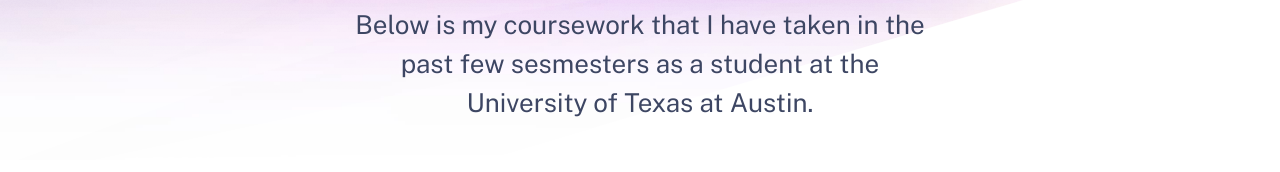
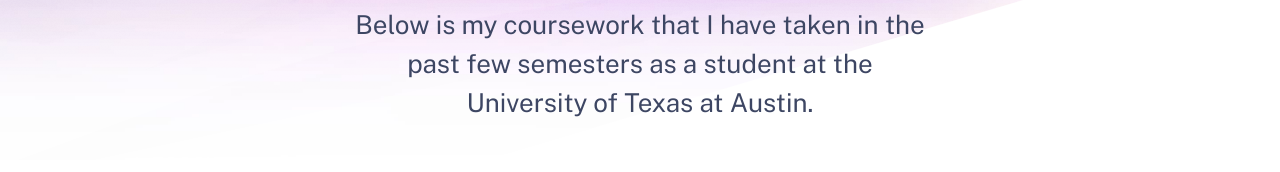
Before and after one commit to abdonmorales/abdonmorales.github.io, an Astro site: page /coursework in a window 1280 px wide. Shown: the part 267-439 px from the top of the page. Built offline with nearby package versions, Linux system fonts and the light colour scheme; Astro itself is replaced by a stand-in of ours.

Commit message:
fix: corregir error tipográfico en la etiqueta del héroe de la sección de trabajo

```diff
--- a/src/pages/coursework.astro
+++ b/src/pages/coursework.astro
@@ -276,7 +276,7 @@ const fall2025 = [
 		<main class="wrapper about">
 			<Hero
 				title="My coursework"
-				tagline="Below is my coursework that I have taken in the past few sesmesters as a student at the University of Texas at Austin."
+				tagline="Below is my coursework that I have taken in the past few semesters as a student at the University of Texas at Austin."
 			/>
 
 			<section class="content">
```
